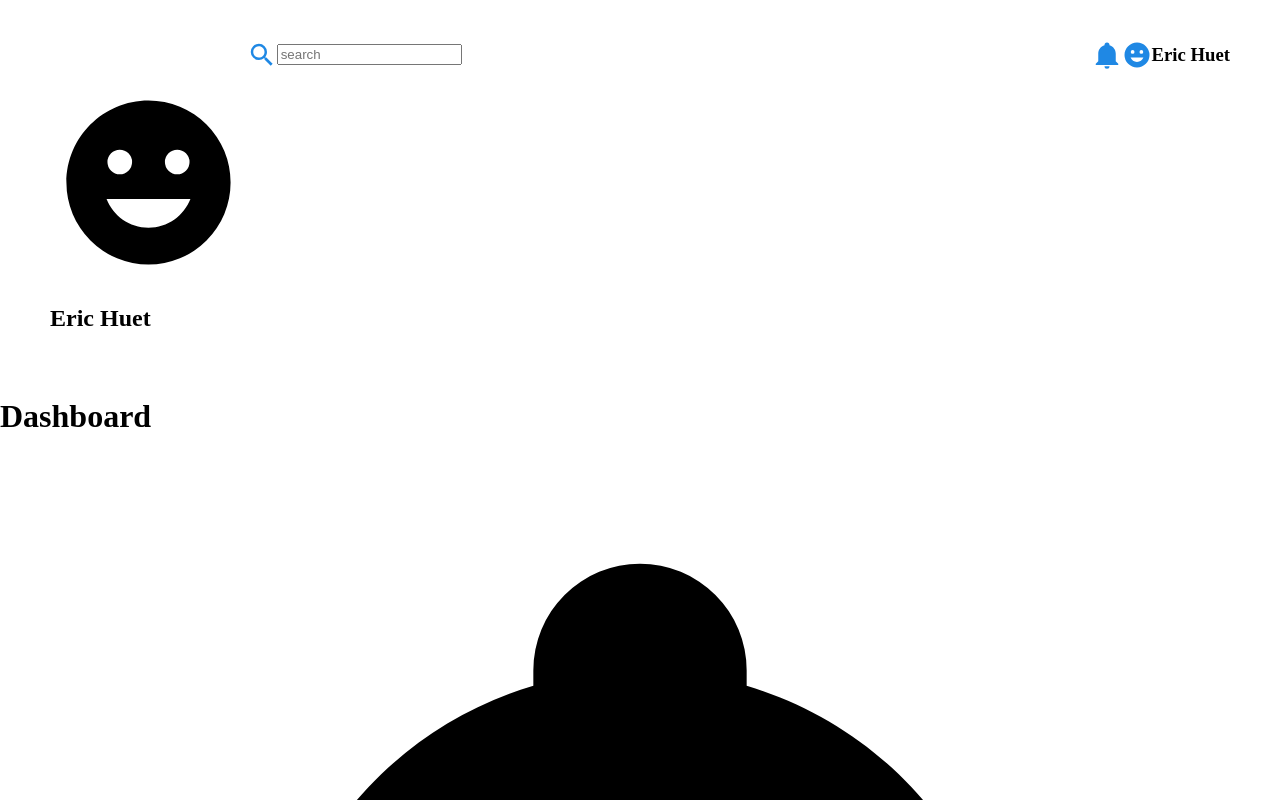
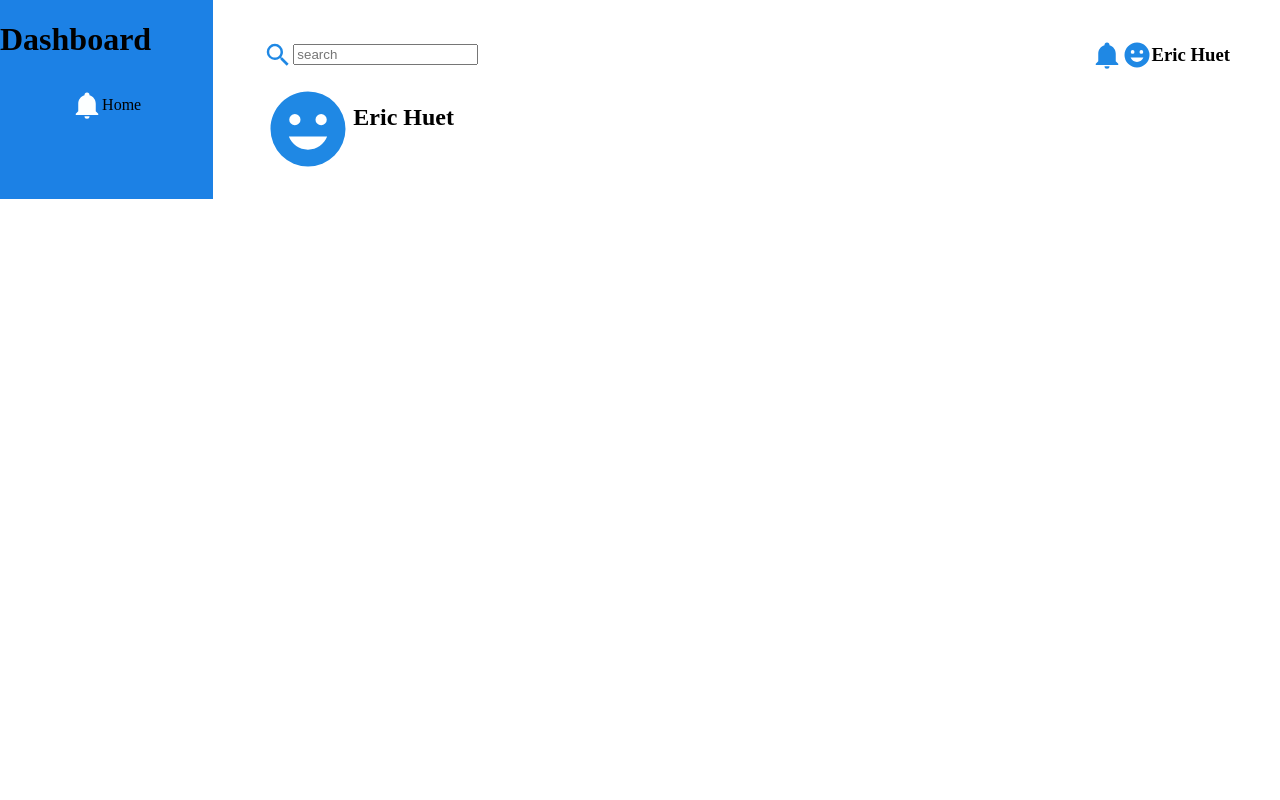
Before and after one commit to tunanocrust17/Admin-Dashboard, a plain HTML site: page index.html in a window 1280 px wide. Shown: the top 800 px of the page. Drawn offline with Linux system fonts and the light colour scheme.

Commit message:
added the container and put on display grid, moved the header to grid column 2/3, the top header and bottom header to grid column 1/3, made the bottom header name section display flex and on the sidebar made it grid column 1/2 and grid row 1 while making it it display flex, also tested the home divs alignment putting display flex on

```diff
--- a/styles.css
+++ b/styles.css
@@ -2,7 +2,14 @@ body {
     margin: 0;
 }
 
+.container {
+    display: grid;
+    grid-template-columns: 1fr 5fr;
+}
+
 .header {
+    grid-column: 2 / 3;
+
     display: grid;
     grid-template-columns: 1fr 5fr;
 
@@ -10,7 +17,7 @@ body {
 }
 
 .top-header {
-    grid-column: 2 / 3;
+    grid-column: 1 / 3;
 
     display: grid;
     grid-template-columns: 1fr 1fr;
@@ -31,9 +38,27 @@ body {
 }
 
 .bottom-header {
+    grid-column: 1 / 3;
     display: grid;
 }
 
+.btm-hdr-name {
+    display: flex;
+}
+
+.sidebar {
+    grid-column: 1 / 2;
+    grid-row: 1;
+    display: flex;
+    flex-direction: column;
+    background-color: #1C81E5;
+}
+
+.home {
+    display: flex;
+    align-items: center;
+    justify-content: center;
+}
 
 /*image stlying*/
 
@@ -42,3 +67,15 @@ body {
     width: 30px;
     filter: invert(45%) sepia(55%) saturate(3079%) hue-rotate(188deg) brightness(94%) contrast(90%);
 }
+
+.btm-hdr-smile-big {
+    height: 90px;
+    width: 90px;
+    filter: invert(45%) sepia(55%) saturate(3079%) hue-rotate(188deg) brightness(94%) contrast(90%);
+}
+
+.sidebar-bell {
+    height: 30px;
+    width: 30px;
+    filter: invert(89%) sepia(14%) saturate(74%) hue-rotate(165deg) brightness(110%) contrast(100%);
+}
```
